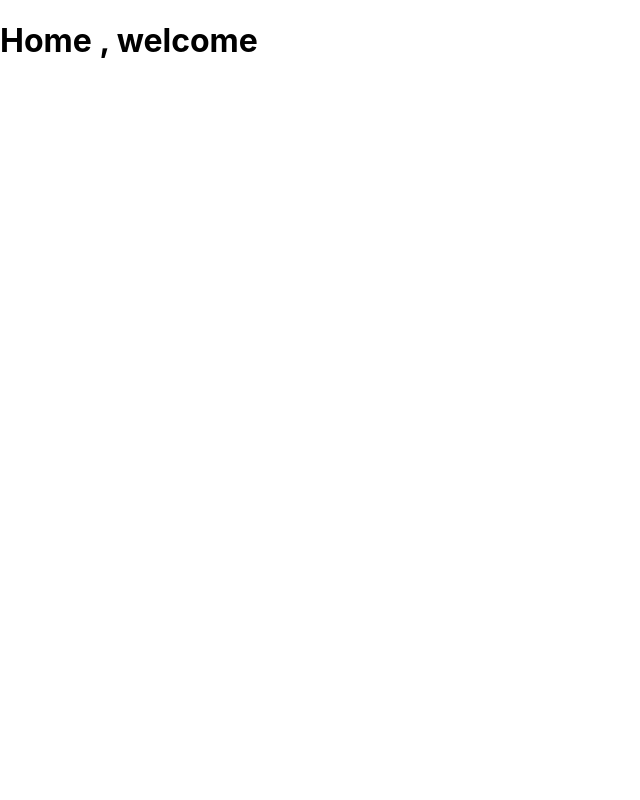
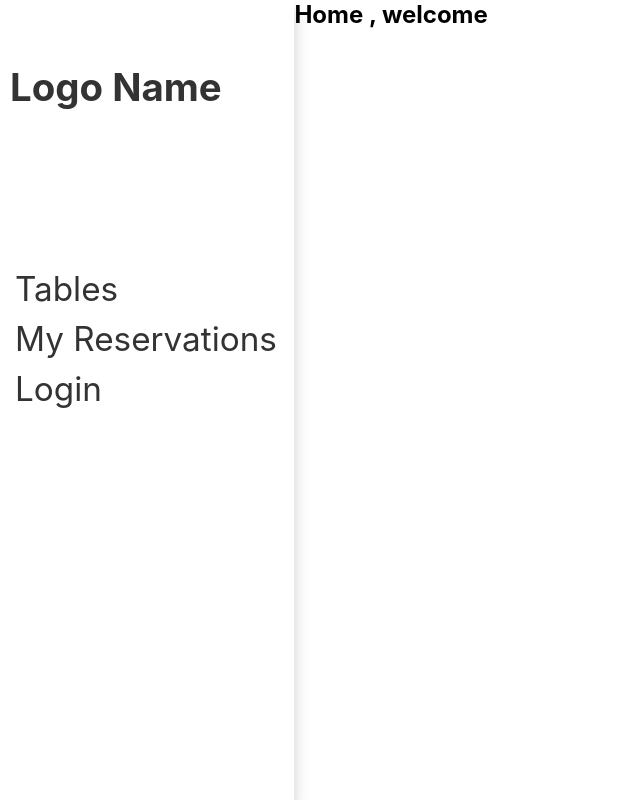
Before and after one commit to george827/Book-reservation-Front_End, a React (Create React App) app: page /homepage in a window 1280 px wide. Shown: the whole page, without its empty margins (0-640 px from the left). Built offline with nearby package versions, Linux system fonts and the light colour scheme.

Commit message:
Add navigation panel

```diff
--- a/src/App.css
+++ b/src/App.css
@@ -1,39 +1,123 @@
-.App {
-  text-align: center;
+*,
+*::before,
+*::after {
+  margin: 0;
+  padding: 0;
+  box-sizing: border-box;
 }
 
-.App-logo {
-  height: 40vmin;
-  pointer-events: none;
+html,
+body,
+#root {
+  height: 100%;
 }
 
-@media (prefers-reduced-motion: no-preference) {
-  .App-logo {
-    animation: App-logo-spin infinite 20s linear;
+/* Naviagtion Panel */
+
+.header {
+  display: flex;
+  justify-content: space-between;
+  padding: 20px 5px;
+  box-shadow: 0 10px 15px rgba(0, 0, 0, 0.1);
+}
+
+.header p {
+  font-size: 19px;
+}
+
+.hamburger {
+  cursor: pointer;
+}
+
+.bar {
+  display: block;
+  width: 16px;
+  height: 2px;
+  background: #000;
+  margin: 4px auto;
+}
+
+.nav-links {
+  position: fixed;
+  top: 0;
+  left: 0;
+  width: 100%;
+  height: 100%;
+  display: flex;
+  flex-direction: column;
+  padding-top: 20px;
+  padding-left: 20px;
+  background-color: #f2f2f2;
+  z-index: 999;
+}
+
+.nav-links a {
+  text-decoration: none;
+  padding: 10px;
+  font-size: 20px;
+  font-weight: 800;
+  color: #333;
+}
+
+.nav-links a:hover {
+  background-color: green;
+  color: #fff;
+}
+
+.sidenav {
+  display: none;
+}
+
+/* --------------------- DESKTOP VERSION ---------------------- */
+
+@media (min-width: 768px) {
+  /* Navigation Panel */
+
+  nav {
+    display: none;
+  }
+
+  main {
+    min-height: 100%;
+    display: flex;
+  }
+
+  .sidenav {
+    display: flex;
+    flex-direction: column;
+  }
+
+  .sidenav h4 {
+    font-size: 3vw;
+    color: #333;
+  }
+
+  .sidenav-links {
+    margin-top: 12vw;
+  }
+
+  .sidenav-link {
+    font-size: 2.6vw;
+    padding: 5px;
+    text-decoration: none;
+    color: #333;
+  }
+
+  .sidenav-link:hover {
+    background-color: green;
+    color: #fff;
+  }
+
+  .nav-section {
+    width: 23%;
+    min-height: 100%;
+    background-color: #fff;
+    padding: 5% 10px;
+    box-shadow: 0 10px 15px rgba(0, 0, 0, 0.2);
+  }
+
+  .home-section {
+    width: 77%;
+    min-height: 100%;
   }
 }
-
-.App-header {
-  background-color: #282c34;
-  min-height: 100vh;
-  display: flex;
-  flex-direction: column;
-  align-items: center;
-  justify-content: center;
-  font-size: calc(10px + 2vmin);
-  color: white;
-}
-
-.App-link {
-  color: #61dafb;
-}
-
-@keyframes App-logo-spin {
-  from {
-    transform: rotate(0deg);
-  }
-
-  to {
-    transform: rotate(360deg);
-  }
-}
--- a/src/components/Home.jsx
+++ b/src/components/Home.jsx
@@ -1,9 +1,13 @@
-import React from 'react';
+import React from "react";
+import NavigationPanel from "./NavigationPanel";
 
 const Home = () => (
-  <div>
-    <h1>Home , welcome</h1>
-  </div>
+  <main>
+    <NavigationPanel />
+    <section className="home-section">
+      <h1>Home , welcome</h1>
+    </section>
+  </main>
 );
 
 export default Home;
--- /dev/null
+++ b/src/components/NavigationPanel.jsx
@@ -0,0 +1,50 @@
+import React, { useState } from "react";
+import { Link } from "react-router-dom";
+
+const NavigationPanel = () => {
+  const [showLinks, setShowLinks] = useState(false);
+
+  return (
+    <section className="nav-section">
+      <nav>
+        <div className="header">
+          <p>Logo</p>
+          <div
+            className={`hamburger ${showLinks ? "active" : ""}`}
+            onClick={() => setShowLinks(!showLinks)}
+          >
+            <span className="bar"></span>
+            <span className="bar"></span>
+            <span className="bar"></span>
+          </div>
+        </div>
+
+        {showLinks && (
+          <div className="nav-links">
+            <Link to="/tables">Tables</Link>
+            <Link to="/my-reservations">My Reservations</Link>
+            <Link to="/login">Login</Link>
+            <Link to="/homepage" onClick={() => setShowLinks(false)}>
+              Home
+            </Link>
+          </div>
+        )}
+      </nav>
+      <div className="sidenav">
+        <h4>Logo Name</h4>
+        <div className="sidenav-links"></div>
+        <Link to="/tables" className="sidenav-link">
+          Tables
+        </Link>
+        <Link to="/my-reservations" className="sidenav-link">
+          My Reservations
+        </Link>
+        <Link to="/login" className="sidenav-link">
+          Login
+        </Link>
+      </div>
+    </section>
+  );
+};
+
+export default NavigationPanel;
--- a/src/components/session/LoginForm.jsx
+++ b/src/components/session/LoginForm.jsx
@@ -1,15 +1,15 @@
-import React, { useState } from 'react';
-import { Link } from 'react-router-dom';
+import React, { useState } from "react";
+import { Link } from "react-router-dom";
 
 const LoginForm = () => {
-  const [name, setName] = useState('');
+  const [name, setName] = useState("");
 
   const handleSubmit = (event) => {
     event.preventDefault();
     if (name) {
-      fetch('http://localhost:3000/api/v1/login', {
-        method: 'POST',
-        headers: { 'Content-Type': 'application/json' },
+      fetch("http://localhost:3001/api/v1/login", {
+        method: "POST",
+        headers: { "Content-Type": "application/json" },
         body: JSON.stringify({ name }),
       })
         .then((response) => {
@@ -18,10 +18,10 @@ const LoginForm = () => {
         })
         .then((data) => {
           localStorage.setItem(
-            'user',
-            JSON.stringify({ name: data.name, id: data.user_id }),
+            "user",
+            JSON.stringify({ name: data.name, id: data.user_id })
           );
-          window.location.pathname = '/homepage';
+          window.location.pathname = "/homepage";
         })
         .catch((error) => {
           throw new Error(error);
--- a/src/components/session/RegistrationForm.jsx
+++ b/src/components/session/RegistrationForm.jsx
@@ -1,20 +1,20 @@
-import React, { useState } from 'react';
+import React, { useState } from "react";
 
 const RegistrationForm = () => {
-  const [name, setName] = useState('');
+  const [name, setName] = useState("");
 
   const handleSubmit = (event) => {
     event.preventDefault();
 
     if (name) {
-      fetch('http://localhost:3000/api/v1/register', {
-        method: 'POST',
-        headers: { 'Content-Type': 'application/json' },
+      fetch("http://localhost:3001/api/v1/register", {
+        method: "POST",
+        headers: { "Content-Type": "application/json" },
         body: JSON.stringify({ name }),
       })
         .then((response) => {
           if (response.ok) {
-            window.location.pathname = '/';
+            window.location.pathname = "/";
           } else {
             throw new Error(response.status);
           }
```
Also changed, not shown: src/App.js (+6 -6 lines).
